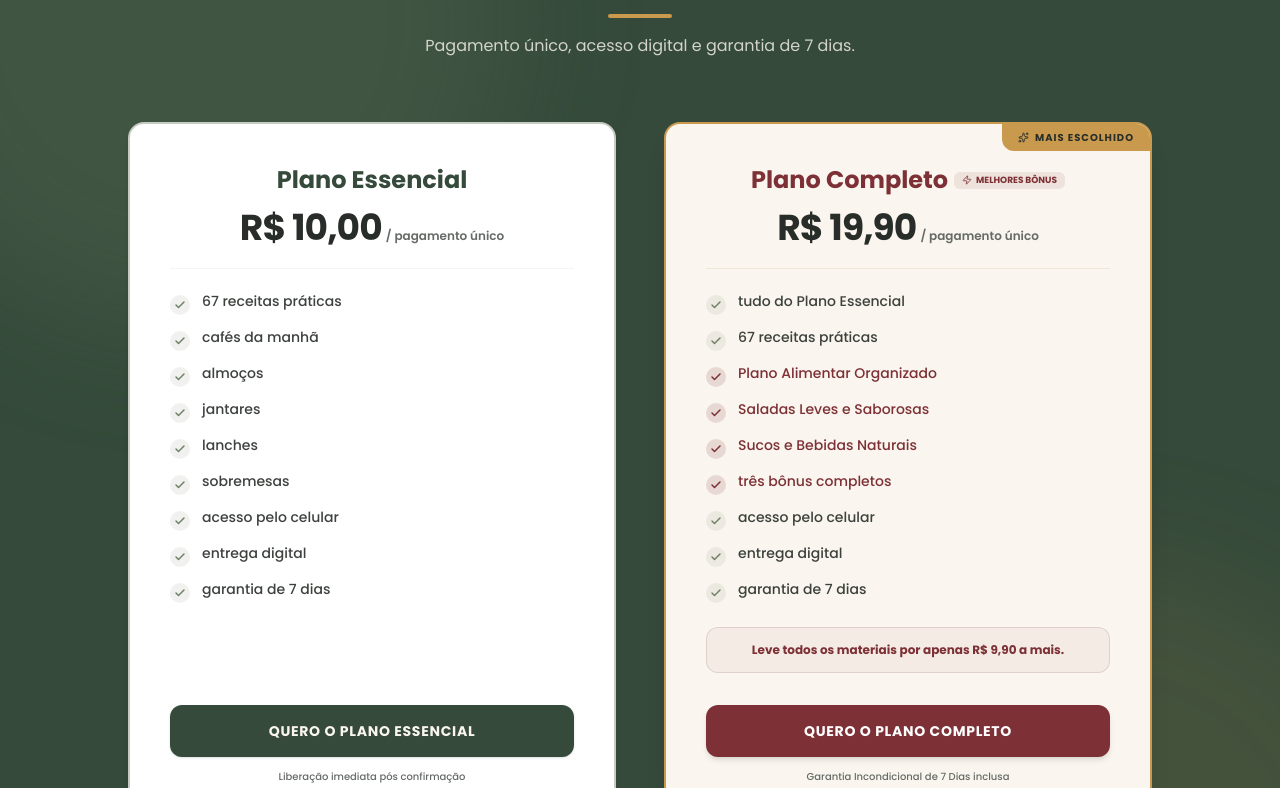
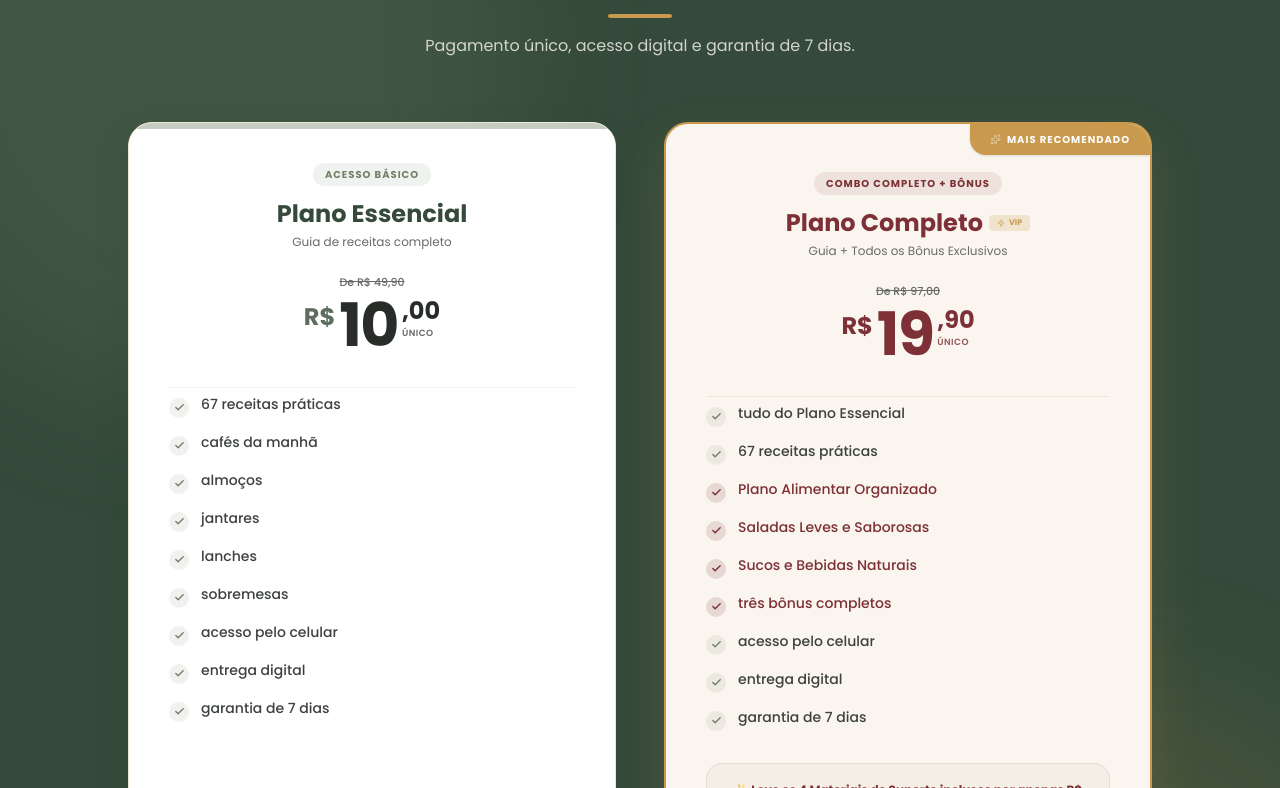
Before and after one commit to narutinfps-tech/endromiose, a React (Vite) app: page / in a window 1280 px wide. Shown: the part 5492-6280 px from the top of the page. Built offline with nearby package versions, Linux system fonts and the light colour scheme; a web font is replaced by a local one.

Commit message:
feat(offers): update design and labels for basic plan
Refine the UI for the essential plan card with updated shadows, hover effects, and a stylized badge to improve visual hierarchy.

```diff
--- a/src/components/Offers.tsx
+++ b/src/components/Offers.tsx
@@ -35,25 +35,42 @@ export default function Offers({ onSelectPlan }: OffersProps) {
             whileInView={{ opacity: 1, y: 0 }}
             viewport={{ once: true }}
             transition={{ duration: 0.6 }}
-            className="bg-white text-brand-dark rounded-2xl p-6 sm:p-8 md:p-10 border-2 border-brand-sage/40 shadow-md flex flex-col justify-between space-y-8 relative overflow-hidden"
+            className="bg-white text-brand-dark rounded-3xl p-8 md:p-10 border border-brand-beige shadow-[0_15px_45px_rgba(40,45,41,0.06)] hover:shadow-[0_20px_50px_rgba(40,45,41,0.1)] transition-all duration-300 flex flex-col justify-between space-y-8 relative overflow-hidden group hover:-translate-y-1"
           >
-            <div className="space-y-6">
-              <div className="border-b border-gray-100 pb-5 text-center flex flex-col items-center">
-                <h3 className="font-sans font-bold text-xl md:text-2xl text-brand-forest">
+            {/* Elegant visual line on top */}
+            <div className="absolute top-0 left-0 right-0 h-1.5 bg-brand-sage/40" />
+
+            <div className="space-y-8">
+              <div className="text-center flex flex-col items-center">
+                <span className="text-[10px] uppercase tracking-widest text-brand-sage font-extrabold bg-brand-sage/10 px-3 py-1 rounded-full mb-3">
+                  ACESSO BÁSICO
+                </span>
+                <h3 className="font-sans font-bold text-2xl text-brand-forest">
                   Plano Essencial
                 </h3>
-                <div className="flex items-baseline justify-center gap-1 mt-3">
-                  <span className="font-sans font-bold text-4xl text-brand-dark tracking-tight">R$ 10,00</span>
-                  <span className="text-xs text-brand-gray font-semibold">/ pagamento único</span>
+                <p className="text-xs text-brand-gray mt-1">Guia de receitas completo</p>
+
+                <div className="mt-6 flex flex-col items-center">
+                  <span className="text-[11px] text-brand-gray line-through font-medium">De R$ 49,90</span>
+                  <div className="flex items-start justify-center mt-1">
+                    <span className="font-sans font-bold text-2xl text-brand-forest/80 mt-1.5 mr-1">R$</span>
+                    <span className="font-sans font-extrabold text-6xl text-brand-dark tracking-tight leading-none">10</span>
+                    <div className="flex flex-col items-start ml-1">
+                      <span className="font-sans font-extrabold text-2xl text-brand-dark">,00</span>
+                      <span className="text-[9px] text-brand-gray font-semibold uppercase tracking-wider">Único</span>
+                    </div>
+                  </div>
                 </div>
               </div>
 
+              <div className="border-t border-brand-beige/50 my-2" />
+
               {/* Feature list */}
-              <ul className="space-y-3.5">
+              <ul className="space-y-4">
                 {PLANS[0].features.map((feature, idx) => (
                   <li key={idx} className="flex items-start gap-3 text-xs sm:text-sm">
-                    <div className="w-5 h-5 rounded-full bg-brand-sage/10 flex items-center justify-center text-brand-sage shrink-0 mt-0.5">
-                      <Check size={12} className="stroke-[3]" />
+                    <div className="w-5 h-5 rounded-full bg-brand-sage/10 flex items-center justify-center text-brand-sage shrink-0 mt-0.5 shadow-3xs">
+                      <Check size={11} className="stroke-[3]" />
                     </div>
                     <span className="font-sans font-medium text-brand-dark/90 leading-tight">
                       {feature}
@@ -64,18 +81,19 @@ export default function Offers({ onSelectPlan }: OffersProps) {
             </div>
 
             {/* Action button */}
-            <div className="space-y-3">
+            <div className="space-y-3 pt-4">
               <a
                 id="select-essencial-btn"
                 href="https://pay.wiapy.com/KjHjXNzqRSrv"
                 target="_blank"
                 rel="noopener noreferrer"
-                className="w-full block py-4 bg-brand-forest hover:bg-brand-forest/95 text-brand-cream font-sans font-bold rounded-xl text-xs sm:text-sm uppercase tracking-wider transition-all shadow-sm active:scale-[0.98] cursor-pointer text-center"
+                className="w-full block py-4 bg-brand-forest hover:bg-brand-forest/95 text-brand-cream font-sans font-extrabold rounded-2xl text-xs sm:text-sm uppercase tracking-wider transition-all duration-300 shadow-md hover:shadow-brand-forest/20 hover:shadow-lg active:scale-[0.98] cursor-pointer text-center"
               >
                 QUERO O PLANO ESSENCIAL
               </a>
-              <p className="text-[10px] text-center text-brand-gray font-medium">
-                Liberação imediata pós confirmação
+              <p className="text-[10px] text-center text-brand-gray font-semibold tracking-wide flex items-center justify-center gap-1">
+                <span className="w-1.5 h-1.5 rounded-full bg-brand-sage animate-pulse"></span>
+                Acesso imediato e vitalício
               </p>
             </div>
           </motion.div>
@@ -86,43 +104,57 @@ export default function Offers({ onSelectPlan }: OffersProps) {
             whileInView={{ opacity: 1, y: 0 }}
             viewport={{ once: true }}
             transition={{ duration: 0.6, delay: 0.15 }}
-            className="bg-brand-cream text-brand-dark rounded-2xl p-6 sm:p-8 md:p-10 border-2 border-brand-gold shadow-xl flex flex-col justify-between space-y-8 relative overflow-hidden"
+            className="bg-brand-cream text-brand-dark rounded-3xl p-8 md:p-10 border-2 border-brand-gold shadow-[0_20px_50px_rgba(201,154,78,0.15)] hover:shadow-[0_25px_60px_rgba(201,154,78,0.25)] transition-all duration-300 flex flex-col justify-between space-y-8 relative overflow-hidden group hover:-translate-y-1"
           >
             {/* Top gold badge overlay */}
-            <div className="absolute top-0 right-0 bg-brand-gold text-brand-dark font-sans font-bold text-[10px] uppercase tracking-widest px-4 py-1.5 rounded-bl-xl flex items-center gap-1.5">
-              <Sparkles size={11} />
-              <span>MAIS ESCOLHIDO</span>
+            <div className="absolute top-0 right-0 bg-brand-gold text-white font-sans font-extrabold text-[10px] uppercase tracking-widest px-5 py-2 rounded-bl-2xl flex items-center gap-1.5 shadow-sm">
+              <Sparkles size={11} className="animate-pulse" />
+              <span>MAIS RECOMENDADO</span>
             </div>
 
-            <div className="space-y-6">
-              <div className="border-b border-brand-beige pb-5 text-center flex flex-col items-center">
-                <div className="flex items-center gap-1.5">
-                  <h3 className="font-sans font-bold text-xl md:text-2xl text-brand-wine">
+            <div className="space-y-8">
+              <div className="text-center flex flex-col items-center">
+                <span className="text-[10px] uppercase tracking-widest text-brand-wine font-extrabold bg-brand-wine/10 px-3 py-1 rounded-full mb-3 mt-2">
+                  COMBO COMPLETO + BÔNUS
+                </span>
+                <div className="flex items-center gap-1.5 justify-center">
+                  <h3 className="font-sans font-bold text-2xl text-brand-wine">
                     Plano Completo
                   </h3>
-                  <span className="bg-brand-wine/10 text-brand-wine text-[9px] font-extrabold uppercase px-2 py-0.5 rounded-md flex items-center gap-1">
-                    <Zap size={10} /> Melhores Bônus
+                  <span className="bg-brand-gold/20 text-brand-gold text-[8px] font-black uppercase px-2 py-0.5 rounded-sm flex items-center gap-1">
+                    <Zap size={8} /> VIP
                   </span>
                 </div>
-                <div className="flex items-baseline justify-center gap-1 mt-3">
-                  <span className="font-sans font-bold text-4xl text-brand-dark tracking-tight">R$ 19,90</span>
-                  <span className="text-xs text-brand-gray font-semibold">/ pagamento único</span>
+                <p className="text-xs text-brand-gray mt-1">Guia + Todos os Bônus Exclusivos</p>
+
+                <div className="mt-6 flex flex-col items-center">
+                  <span className="text-[11px] text-brand-gray line-through font-medium">De R$ 97,00</span>
+                  <div className="flex items-start justify-center mt-1">
+                    <span className="font-sans font-bold text-2xl text-brand-wine mt-1.5 mr-1">R$</span>
+                    <span className="font-sans font-extrabold text-6xl text-brand-wine tracking-tight leading-none">19</span>
+                    <div className="flex flex-col items-start ml-1">
+                      <span className="font-sans font-extrabold text-2xl text-brand-wine">,90</span>
+                      <span className="text-[9px] text-brand-wine/80 font-semibold uppercase tracking-wider">Único</span>
+                    </div>
+                  </div>
                 </div>
               </div>
 
+              <div className="border-t border-brand-beige my-2" />
+
               {/* Feature list */}
-              <ul className="space-y-3.5">
+              <ul className="space-y-4">
                 {PLANS[1].features.map((feature, idx) => {
                   const isSpecial = feature.includes('Bônus') || feature.includes('bônus') || feature.includes('Saladas') || feature.includes('Sucos') || feature.includes('Plano Alimentar');
                   return (
                     <li key={idx} className="flex items-start gap-3 text-xs sm:text-sm">
-                      <div className={`w-5 h-5 rounded-full flex items-center justify-center shrink-0 mt-0.5 ${
+                      <div className={`w-5 h-5 rounded-full flex items-center justify-center shrink-0 mt-0.5 shadow-3xs ${
                         isSpecial ? 'bg-brand-wine/15 text-brand-wine' : 'bg-brand-sage/10 text-brand-sage'
                       }`}>
-                        <Check size={12} className="stroke-[3]" />
+                        <Check size={11} className="stroke-[3]" />
                       </div>
                       <span className={`font-sans font-medium leading-tight ${
-                        isSpecial ? 'text-brand-wine font-bold' : 'text-brand-dark/90'
+                        isSpecial ? 'text-brand-wine font-extrabold' : 'text-brand-dark/90'
                       }`}>
                         {feature}
                       </span>
@@ -132,25 +164,26 @@ export default function Offers({ onSelectPlan }: OffersProps) {
               </ul>
 
               {/* High value note */}
-              <div className="p-3.5 bg-brand-wine/5 rounded-xl border border-brand-wine/15">
-                <p className="text-xs text-brand-wine font-bold text-center">
-                  Leve todos os materiais por apenas R$ 9,90 a mais.
+              <div className="p-4 bg-brand-wine/[0.04] rounded-2xl border border-brand-wine/10 text-center">
+                <p className="text-xs text-brand-wine font-bold leading-relaxed">
+                  ✨ Leve os 4 Materiais de Suporte inclusos por apenas R$ 9,90 adicionais.
                 </p>
               </div>
             </div>
 
             {/* Action button */}
-            <div className="space-y-3">
+            <div className="space-y-3 pt-4">
               <a
                 id="select-completo-btn"
                 href="https://pay.wiapy.com/zIOTpYCIGnU"
                 target="_blank"
                 rel="noopener noreferrer"
-                className="w-full block py-4 bg-brand-wine hover:bg-brand-wine/95 text-white font-sans font-bold rounded-xl text-xs sm:text-sm uppercase tracking-wider transition-all shadow-md active:scale-[0.98] cursor-pointer text-center"
+                className="w-full block py-4 bg-brand-wine hover:bg-brand-wine/95 text-white font-sans font-extrabold rounded-2xl text-xs sm:text-sm uppercase tracking-wider transition-all duration-300 shadow-lg hover:shadow-brand-wine/30 active:scale-[0.98] cursor-pointer text-center"
               >
                 QUERO O PLANO COMPLETO
               </a>
-              <p className="text-[10px] text-center text-brand-gray font-medium">
+              <p className="text-[10px] text-center text-brand-wine/80 font-semibold tracking-wide flex items-center justify-center gap-1">
+                <Shield size={11} className="text-brand-gold" />
                 Garantia Incondicional de 7 Dias inclusa
               </p>
             </div>
```
